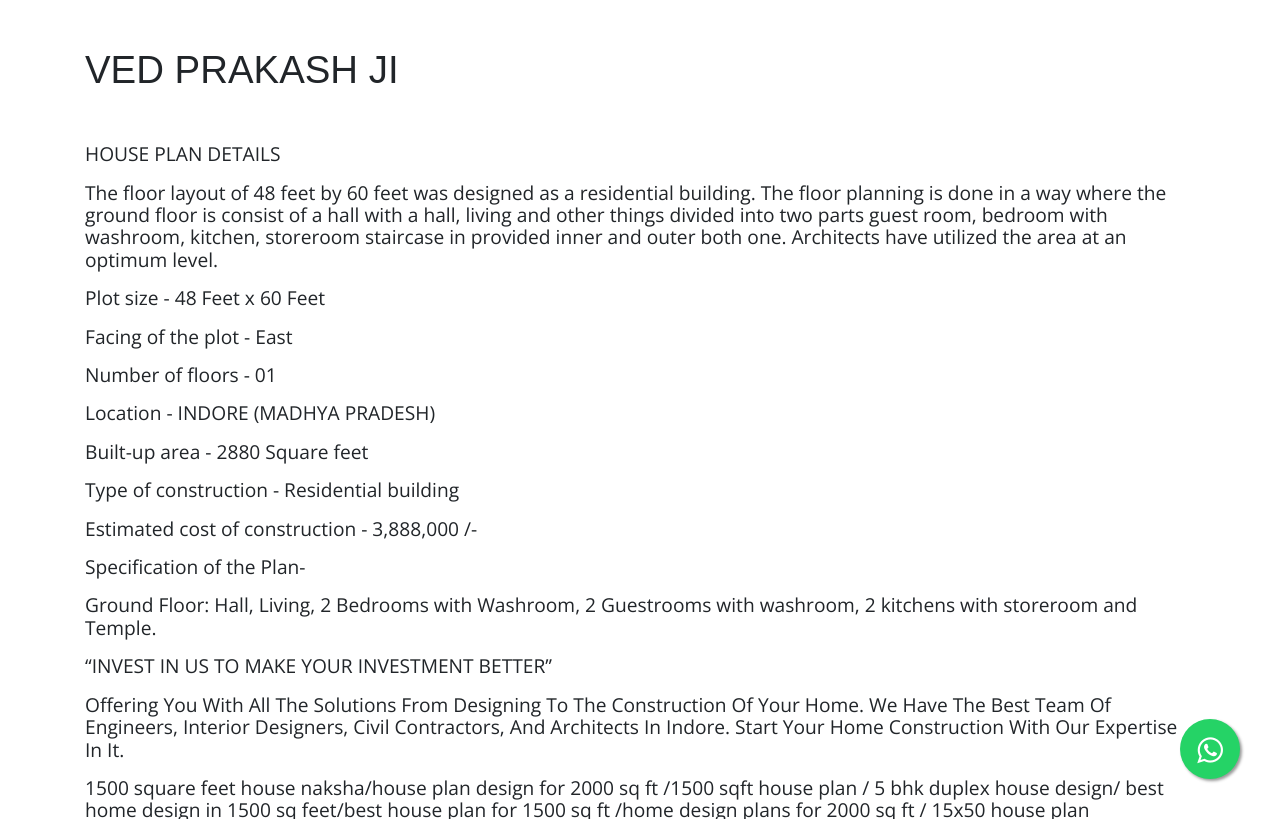
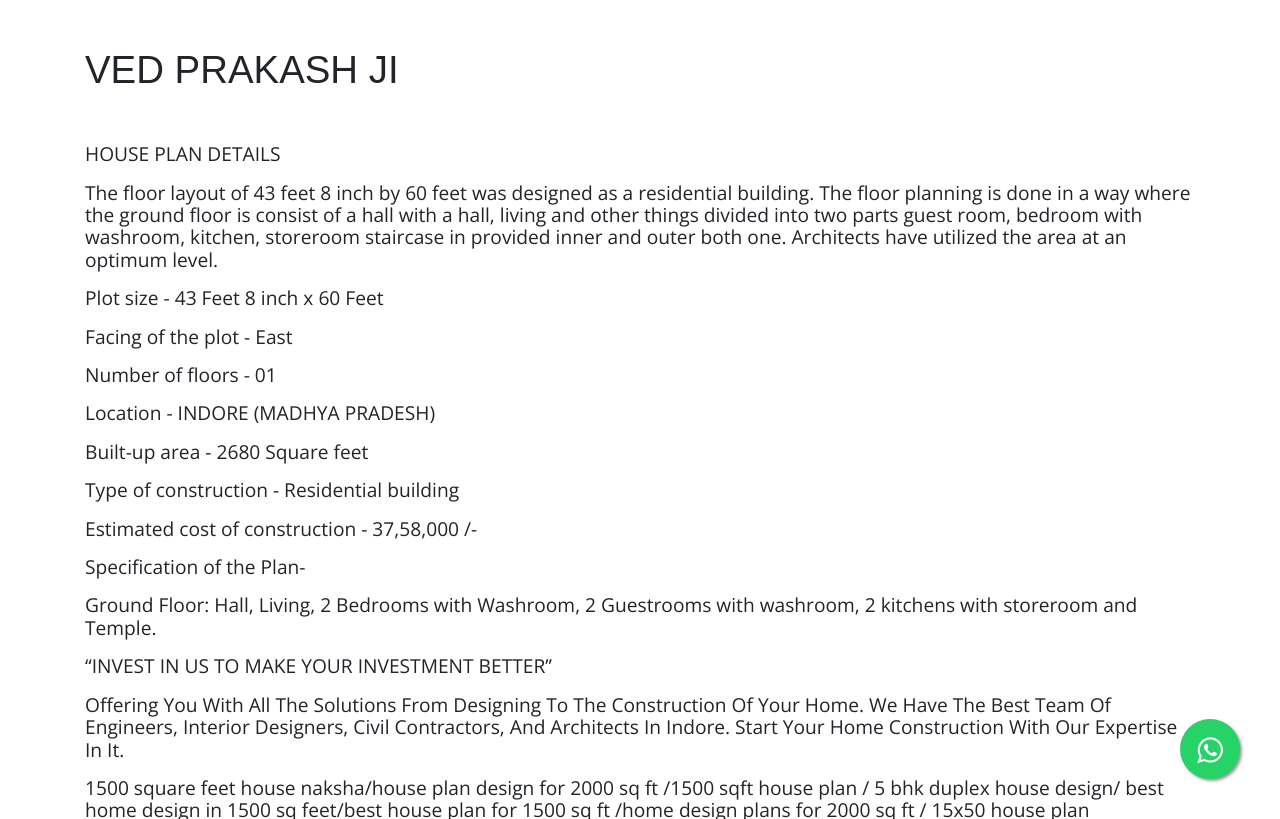
Before and after one commit to samasthiti/samasthiti, a Jekyll site: the page built from _house-plans/ved-prakash-ji.md, in a window 1280 px wide and 900 px high, scrolled down 637 px, cut to the strip 81-900 px from the top of the window. Built offline with Jekyll 4.4.1, drawn with Linux system fonts in a browser that asks for light colours; nearby versions of some CDN libraries; comment, search, counter and statistics services are not loaded.

Commit message:
Update from Forestry.io samshthi construction updated _house-plans/ved-prakash-ji.md

```diff
--- a/_house-plans/ved-prakash-ji.md
+++ b/_house-plans/ved-prakash-ji.md
@@ -22,9 +22,9 @@ house_category: 2000-to-3000-sq-ft
 ---
 **HOUSE PLAN DETAILS**
 
-The floor layout of 48 feet by 60 feet was designed as a residential building. The floor planning is done in a way where the ground floor is consist of a hall with a hall, living and other things divided into two parts guest room, bedroom with washroom, kitchen, storeroom staircase in provided inner and outer both one. Architects have utilized the area at an optimum level.
+The floor layout of 43 feet 8 inch by 60 feet was designed as a residential building. The floor planning is done in a way where the ground floor is consist of a hall with a hall, living and other things divided into two parts guest room, bedroom with washroom, kitchen, storeroom staircase in provided inner and outer both one. Architects have utilized the area at an optimum level.
 
-**Plot size -** 48 Feet x 60 Feet
+**Plot size -** 43 Feet 8 inch x 60 Feet
 
 **Facing of the plot -** East
 
@@ -32,11 +32,11 @@ The floor layout of 48 feet by 60 feet was designed as a residential building. T
 
 **Location -** INDORE (MADHYA PRADESH)
 
-**Built-up area -** 2880 Square feet
+**Built-up area -** 2680 Square feet
 
 **Type of construction -** Residential building
 
-**Estimated cost of construction -** 3,888,000 /-
+**Estimated cost of construction -** 37,58,000 /-
 
 **Specification of the Plan-**
 
```
